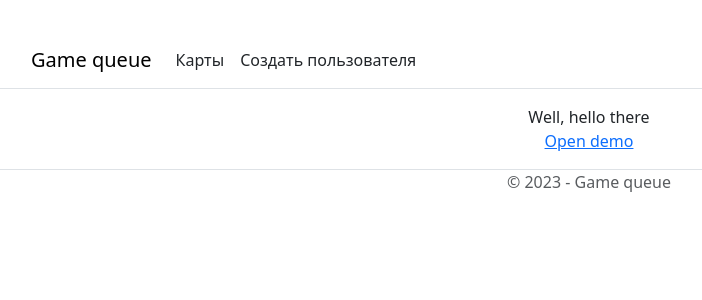
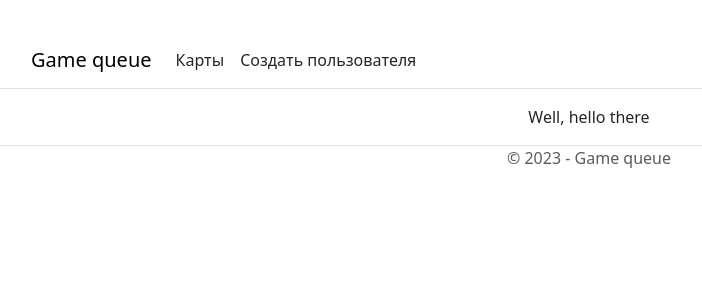
Before and after one commit to web-3-game-queue/front, a React (Vite) app in the folder game-queue-react-app/: page /front/index in a window 1280 px wide. Shown: the top 300 px of the page, without its empty margins (51-753 px from the left). Built offline with nearby package versions, Linux system fonts and the light colour scheme.

Commit message:
Remove link to demo

```diff
--- a/game-queue-react-app/src/Components/Basic/Index.tsx
+++ b/game-queue-react-app/src/Components/Basic/Index.tsx
@@ -1,12 +1,9 @@
 import { FC } from 'react';
-import { Link } from 'react-router-dom';
 
 export const IndexComponent: FC = () => {
     return (
         <>
             Well, hello there
-            <br />
-            <Link to="/demo">Open demo</Link>
         </>
     );
 };
```
